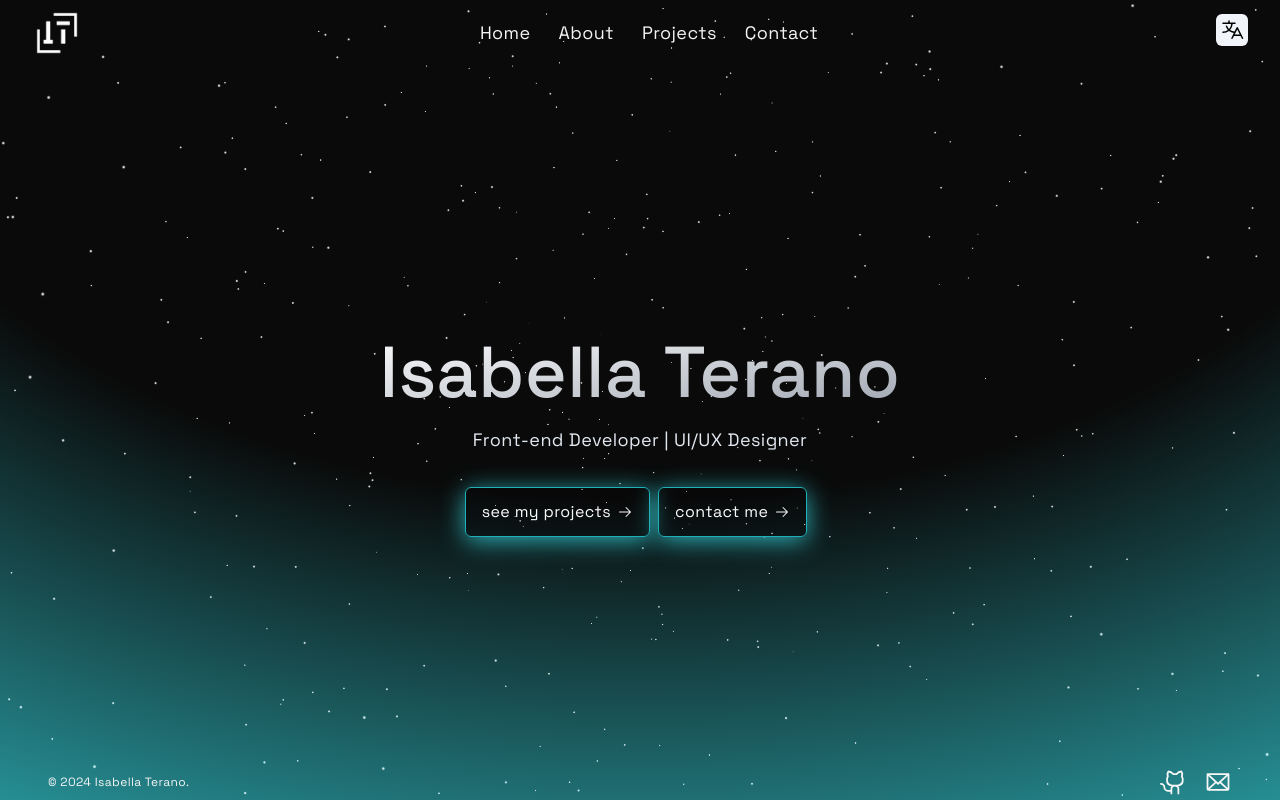
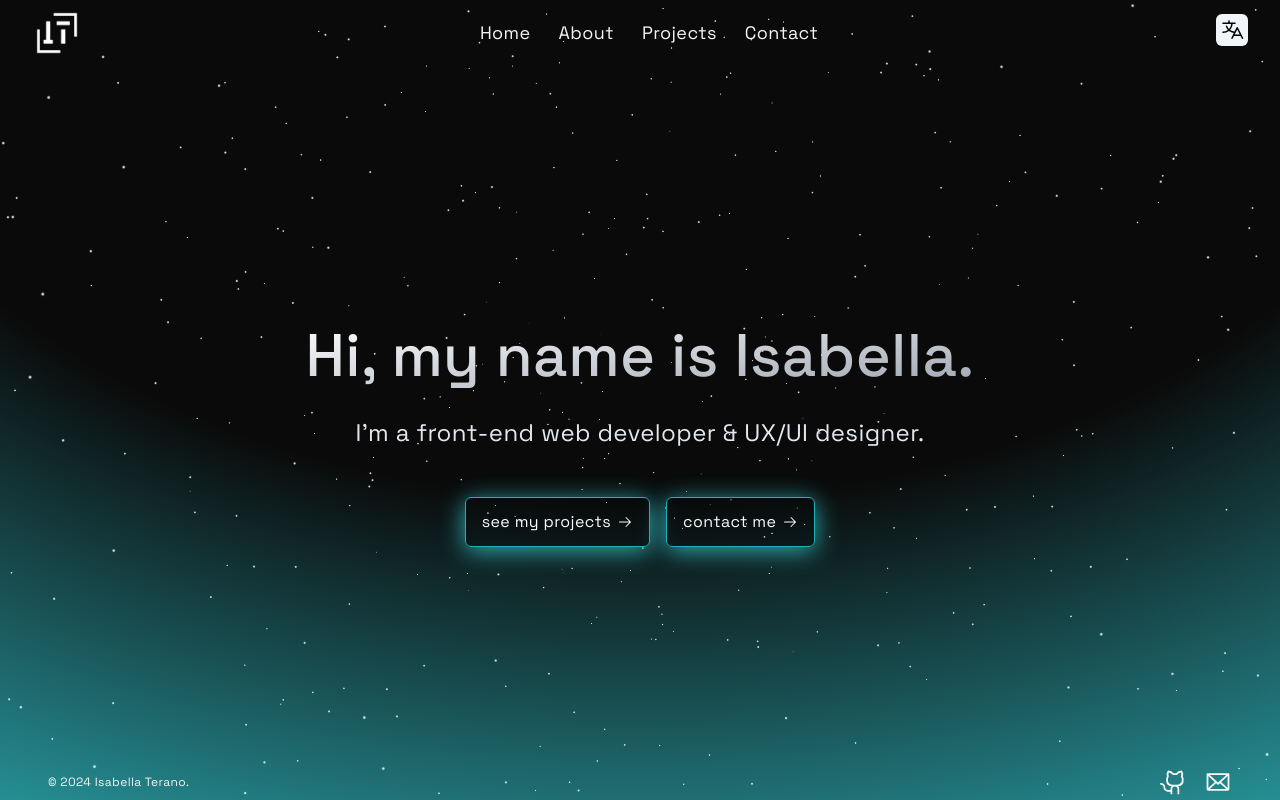
Before and after one commit to isabellaterano/portfolio-next, a Next.js app: page /en in a window 1280 px wide. Built offline with nearby package versions, Linux system fonts and the light colour scheme.

Commit message:
changed the translation

```diff
--- a/messages/en.json
+++ b/messages/en.json
@@ -6,8 +6,10 @@
     "contact": "Contact"
   },
   "Home": {
-    "h1": "Isabella Terano",
-    "p": "Front-end Developer | UI/UX Designer"
+    "h1": "Hi, my name is Isabella.",
+    "p": "I’m a front-end web developer & UX/UI designer.",
+    "button": "see my projects",
+    "button2": "contact me"
   },
   "About": {
     "h1": "About me",
--- a/messages/pt.json
+++ b/messages/pt.json
@@ -6,8 +6,10 @@
     "contact": "Contato"
   },
   "Home": {
-    "h1": "Isabella Terano",
-    "p": " Desenvolvedora Front-End | Designer UI/UX"
+    "h1": "Olá, meu nome é Isabella.",
+    "p": "Sou desenvolvedora web front-end & designer UX/UI.",
+    "button": "conheça meu trabalho",
+    "button2": "contato"
   },
   "About": {
     "h1": "Sobre mim",
--- a/src/app/[locale]/page.tsx
+++ b/src/app/[locale]/page.tsx
@@ -1,8 +1,8 @@
 "use client";
 
+import { useEffect } from "react";
+import { Canvas } from "@react-three/fiber";
 import { Stars } from "@react-three/drei";
-import { Canvas } from "@react-three/fiber";
-import { useEffect } from "react";
 import {
   useMotionTemplate,
   useMotionValue,
@@ -13,6 +13,7 @@ import { useTranslations } from "next-intl";
 import { Link } from "@/navigation";
 import { ArrowRight } from "@phosphor-icons/react/dist/ssr";
 
+// Constants
 const COLORS_TOP: string[] = ["#CBF1F5", "#A6E3E9", "#71C9CE", "#00ADB5"];
 
 const HomePage: React.FC = () => {
@@ -26,7 +27,7 @@ const HomePage: React.FC = () => {
       repeat: Infinity,
       repeatType: "mirror",
     });
-  }, [color]);
+  }, [color, COLORS_TOP]);
 
   const backgroundImage = useMotionTemplate`radial-gradient(125% 125% at 50% 0%, #0a0a0a 50%, ${color})`;
   const border = useMotionTemplate`1px solid ${color}`;
@@ -34,56 +35,30 @@ const HomePage: React.FC = () => {
 
   return (
     <motion.section
-      style={{
-        backgroundImage,
-      }}
+      style={{ backgroundImage }}
       className="relative grid min-h-screen place-content-center overflow-hidden bg-slate-950 text-slate-200 pt-16"
     >
       <div className="relative z-10 flex flex-col items-center">
-        <h1 className="max-w-3xl bg-gradient-to-br from-white to-gray-400 bg-clip-text text-center text-5xl font-medium leading-tight text-transparent sm:text-6xl sm:leading-tight md:text-7xl md:leading-tight">
+        <h1 className="max-w-3xl bg-gradient-to-br from-white to-gray-400 bg-clip-text text-center text-3xl font-medium leading-tight text-transparent sm:text-5xl sm:leading-tight md:text-6xl md:leading-tight">
           {t("h1")}
         </h1>
-        <p className="mt-2 mb-8 max-w-xl text-center text-lg leading-relaxed md:text-lg md:leading-relaxed">
-          {t("p")}
-        </p>
-        <div className="flex">
-          <motion.div
-            style={{
-              border,
-              boxShadow,
-            }}
-            whileHover={{
-              scale: 1.015,
-            }}
-            whileTap={{
-              scale: 0.985,
-            }}
-            className="group relative flex justify-center w-fit items-center gap-1.5 rounded-md bg-gray-950/10 px-4 py-2 mr-2 text-gray-50 transition-colors hover:bg-gray-950/50"
-          >
-            <Link href="/projects" className="inline-flex items-center gap-1.5">
-              see my projects{" "}
-              <ArrowRight className="transition-transform group-hover:-rotate-45 group-active:-rotate-12" />
-            </Link>
-          </motion.div>
+        <p className="my-6  text-center text-base md:text-2xl">{t("p")}</p>
 
-          <motion.div
-            style={{
-              border,
-              boxShadow,
-            }}
-            whileHover={{
-              scale: 1.015,
-            }}
-            whileTap={{
-              scale: 0.985,
-            }}
-            className="group relative flex justify-center w-fit items-center gap-1.5 rounded-md bg-gray-950/10 px-4 py-2 mr-2 text-slate-50 transition-colors hover:bg-gray-950/50"
-          >
-            <Link href="/contact" className="inline-flex items-center gap-1.5">
-              contact me
-              <ArrowRight className="transition-transform group-hover:-rotate-45 group-active:-rotate-12" />
-            </Link>
-          </motion.div>
+        <div className="flex mt-6">
+          {["/projects", "/contact"].map((href, index) => (
+            <motion.div
+              key={href}
+              style={{ border, boxShadow }}
+              whileHover={{ scale: 1.015 }}
+              whileTap={{ scale: 0.985 }}
+              className="group relative flex justify-center w-fit items-center gap-1.5 rounded-md bg-gray-950/10 px-4 py-2 mx-2 text-slate-50 transition-colors hover:bg-gray-950/50"
+            >
+              <Link href={href} className="inline-flex items-center gap-1.5">
+                {t(index === 0 ? "button" : "button2")}
+                <ArrowRight className="transition-transform group-hover:-rotate-45 group-active:-rotate-12" />
+              </Link>
+            </motion.div>
+          ))}
         </div>
       </div>
 
```
